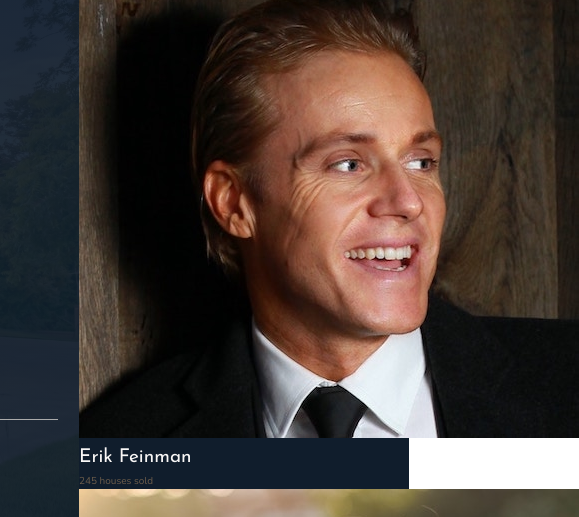
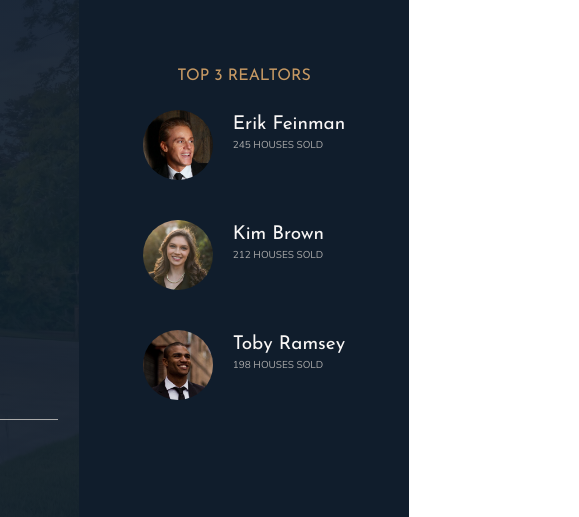
Before and after one commit to moSaeed15/Nexter-CSS-Grid, a website: page index.html in a window 1280 px wide. Shown: the part 88-605 px from the top of the page, 871-1450 px from the left, 579 px wide, since content can reach past the window. Drawn offline with nearby package versions, Linux system fonts and the light colour scheme.

Commit message:
Finished the Header and Realtors section

```diff
--- a/sass/_realtors.scss
+++ b/sass/_realtors.scss
@@ -1,4 +1,28 @@
 .realtors {
   background-color: $color-secondary;
   grid-column: col-start 7 / full-end;
+  padding: 3rem;
+
+  display: grid;
+  align-content: center;
+  justify-content: center;
+  justify-items: center;
+  row-gap: 2rem;
+
+  &__list {
+    display: grid;
+    grid-template-columns: min-content max-content;
+    column-gap: 2rem;
+    row-gap: 5vh;
+  }
+  &__img {
+    width: 7rem;
+    border-radius: 50%;
+    display: block;
+  }
+  &__sold {
+    text-transform: uppercase;
+    color: $color-grey-light-2;
+    margin-top: -3px;
+  }
 }
```
Also changed, not shown: index.html (+3 -5 lines), sass/main.css, 1 other file.
